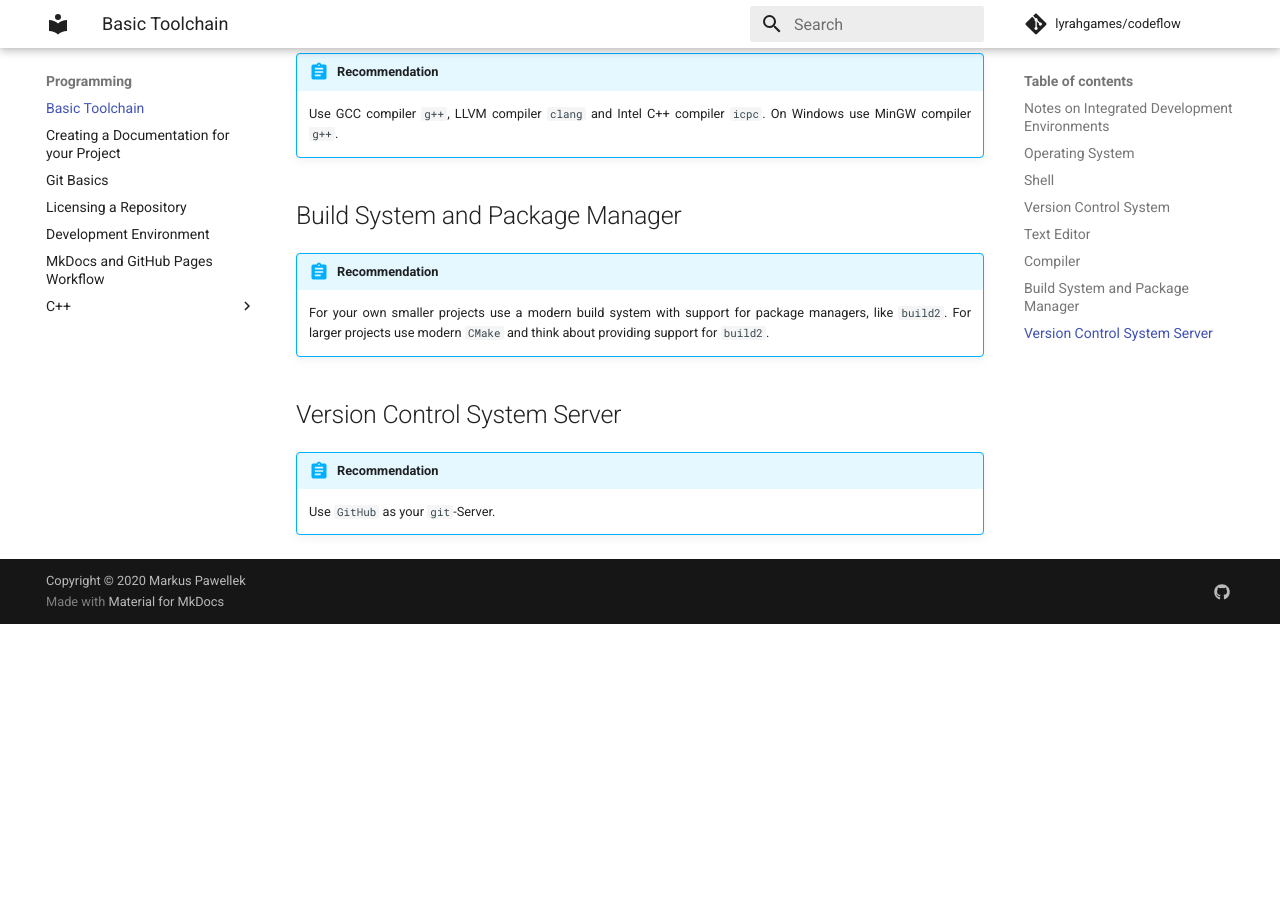
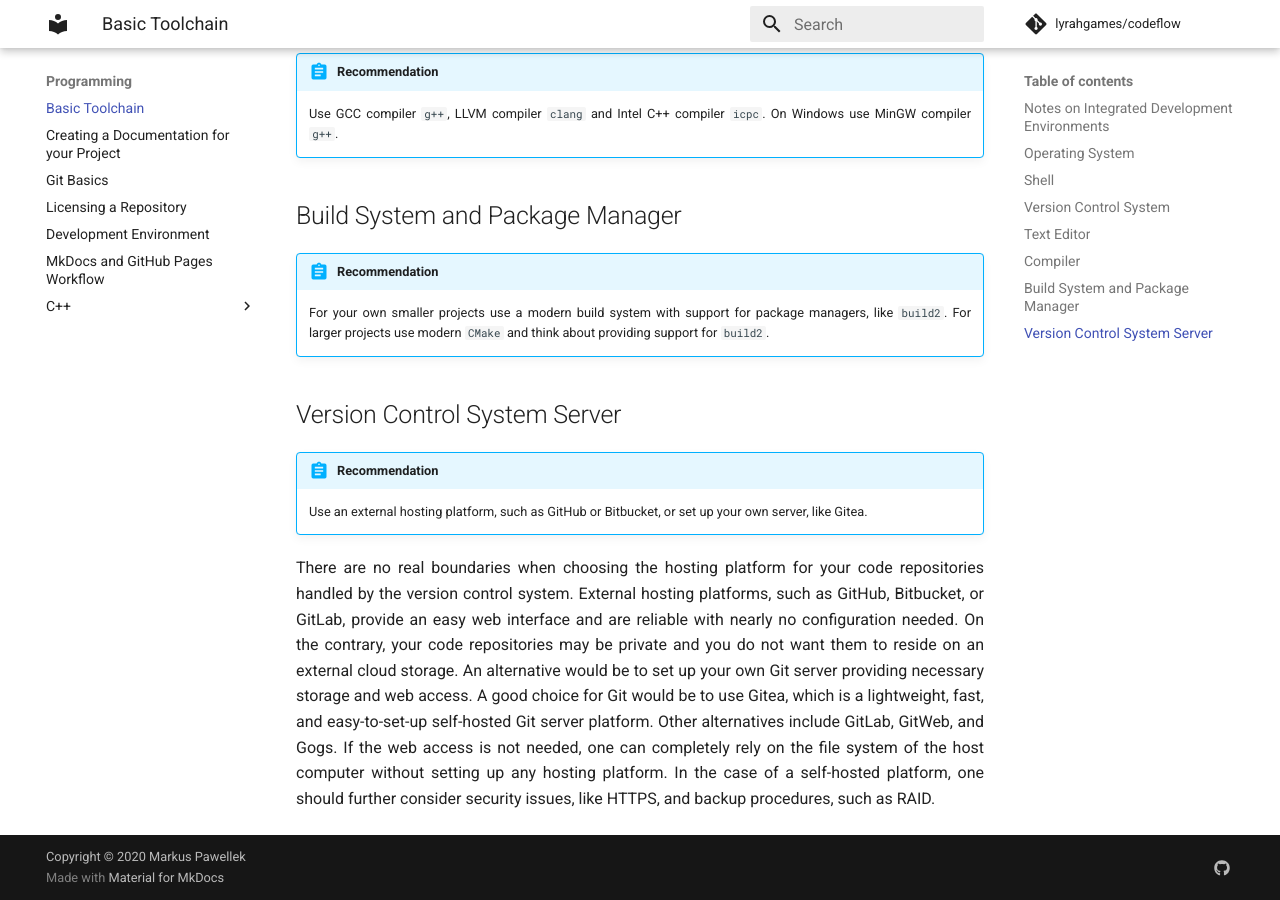
Before and after one commit to lyrahgames/codeflow, an MkDocs documentation site: the page built from docs/web/docs/programming/basic_toolchain.md, in a window 1280 px wide and 900 px high, scrolled down 4120 px. Built offline with MkDocs 1.6.1 and Material for MkDocs 9.7.7, drawn with Linux system fonts in a browser that asks for light colours; comment, search, counter and statistics services are not loaded; before the commit the page ends 4744 px from its top, so only the background shows below that.

Commit message:
Add explanation about Git hosting platform

```diff
--- a/docs/web/docs/programming/basic_toolchain.md
+++ b/docs/web/docs/programming/basic_toolchain.md
@@ -140,4 +140,13 @@ Because of this the text editor has to be highly optimized like in the case of t
 
 <!-- **Recommendation:** -->
 !!! abstract "Recommendation"
-    Use `GitHub` as your `git`-Server.
+    Use an external hosting platform, such as GitHub or Bitbucket, or set up your own server, like Gitea.
+
+There are no real boundaries when choosing the hosting platform for your code repositories handled by the version control system.
+External hosting platforms, such as GitHub, Bitbucket, or GitLab, provide an easy web interface and are reliable with nearly no configuration needed.
+On the contrary, your code repositories may be private and you do not want them to reside on an external cloud storage.
+An alternative would be to set up your own Git server providing necessary storage and web access.
+A good choice for Git would be to use Gitea, which is a lightweight, fast, and easy-to-set-up self-hosted Git server platform.
+Other alternatives include GitLab, GitWeb, and Gogs.
+If the web access is not needed, one can completely rely on the file system of the host computer without setting up any hosting platform.
+In the case of a self-hosted platform, one should further consider security issues, like HTTPS, and backup procedures, such as RAID.
```
Also changed, not shown: docs/web/docs/server_systems/cloud_server/overview.md (added), docs/web/docs/server_systems/docker.md (added), docs/web/docs/server_systems/domain_names.md (added), docs/web/docs/server_systems/git_server/overview.md (added), docs/web/docs/server_systems/http_server/overview.md (added), docs/web/docs/server_systems/mail_server/mailing_lists.md (added), docs/web/docs/server_systems/mail_server/overview.md (added), docs/web/docs/server_systems/networks_overview.md (added), docs/web/docs/server_systems/self_hosting.md (added), docs/web/docs/server_systems/ssh_server/overview.md (added).
